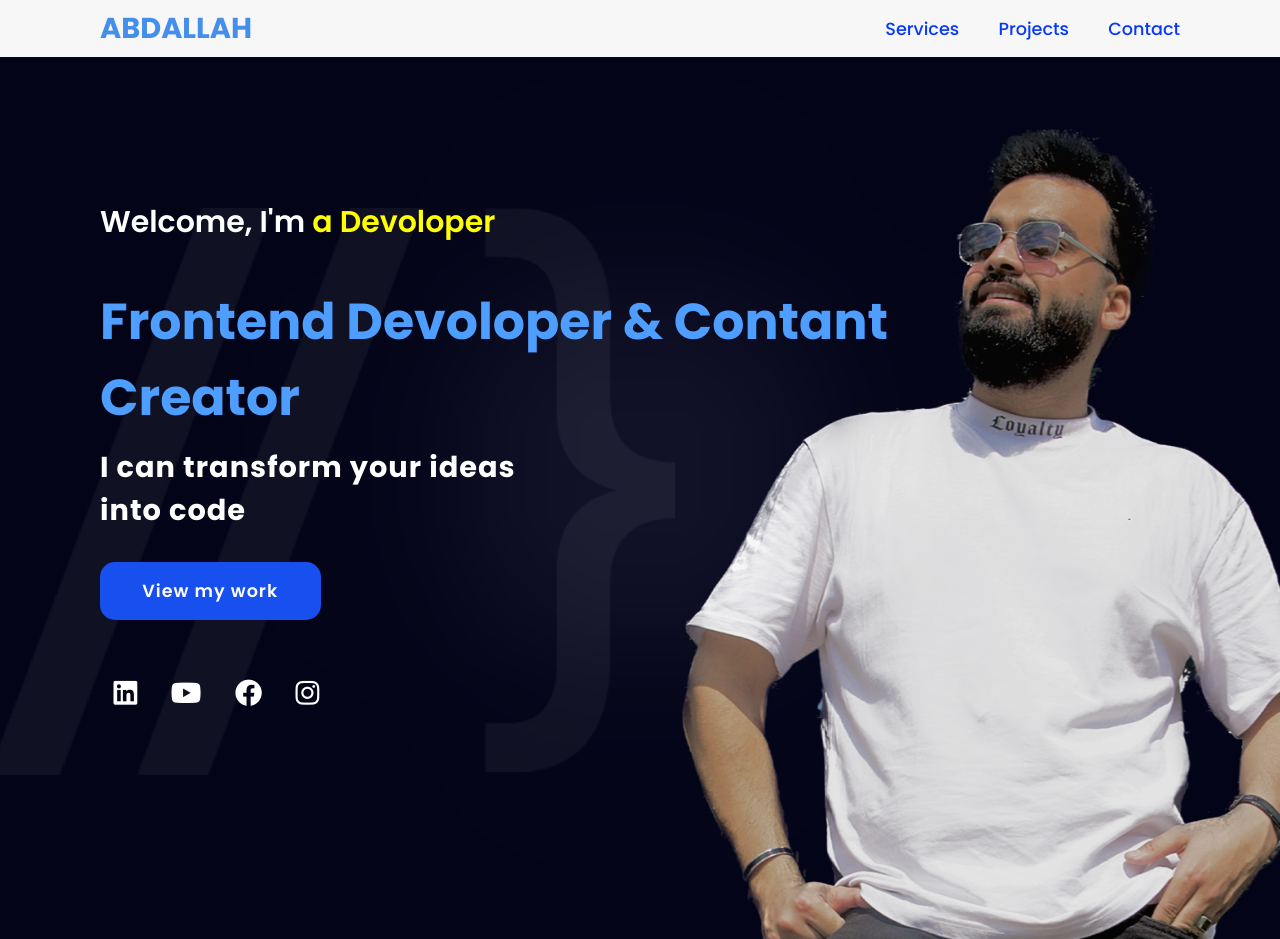
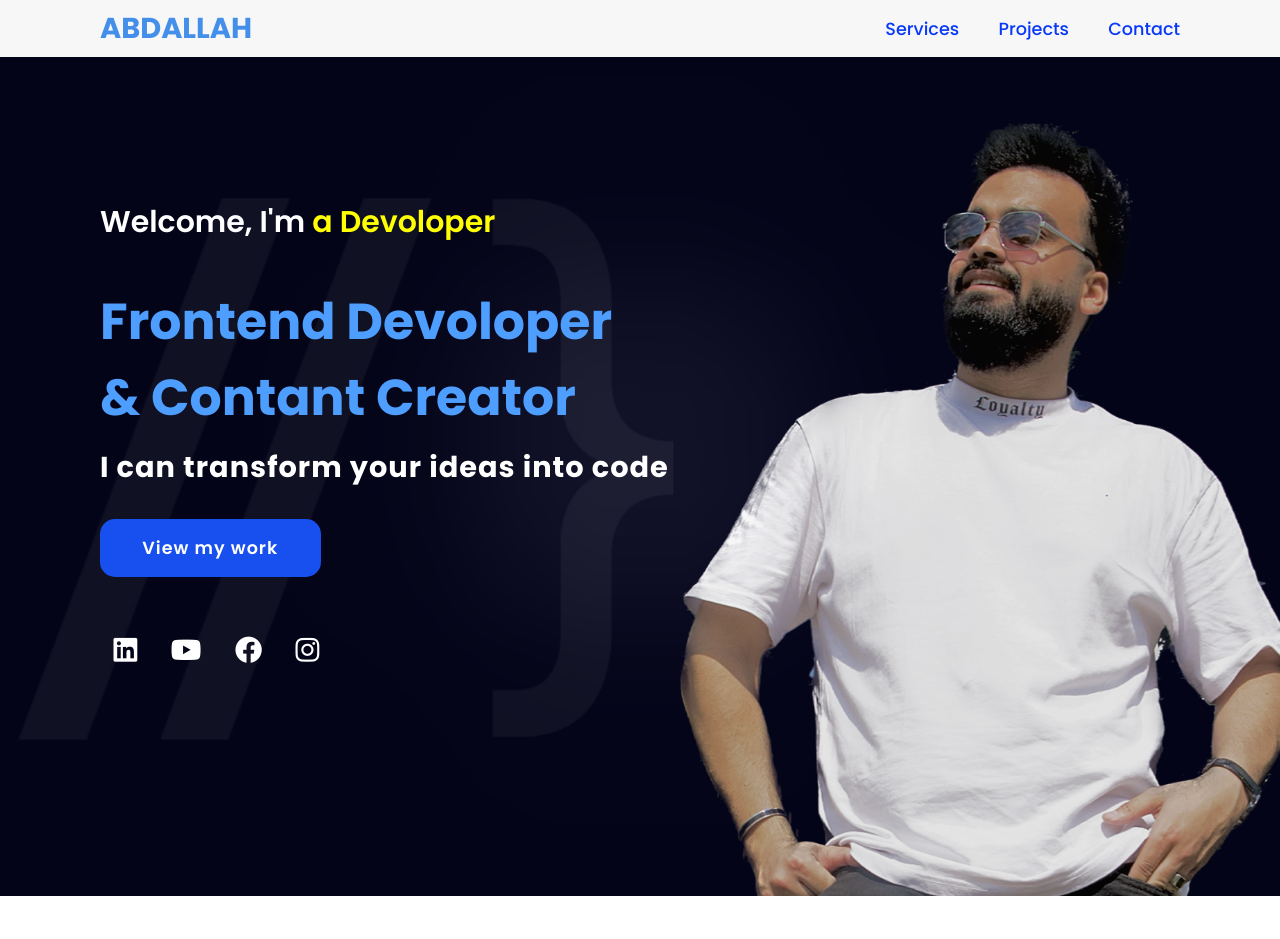
Before and after one commit to arojdy/abdallahroshdy.github.io, a plain HTML site: page index.html in a window 1280 px wide. Shown: the top 939 px of the page. Drawn offline with Linux system fonts and the light colour scheme.

Commit message:
Update index.html

```diff
--- a/index.html
+++ b/index.html
@@ -41,9 +41,9 @@
     </div>
 
     <h3><br> <span> Frontend Devoloper
-                & Contant Creator </span> <h3>
+             <br>   & Contant Creator </span> <h3>
 
-    <h4>I can transform your ideas <br> into code
+    <h4>I can transform your ideas into code
         </h4>
 
 
```
